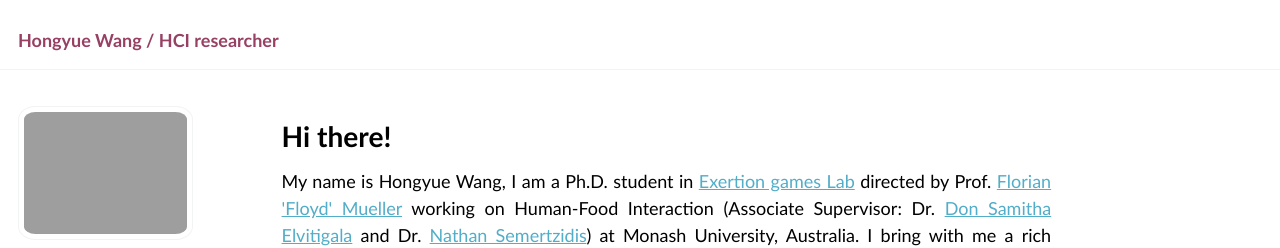
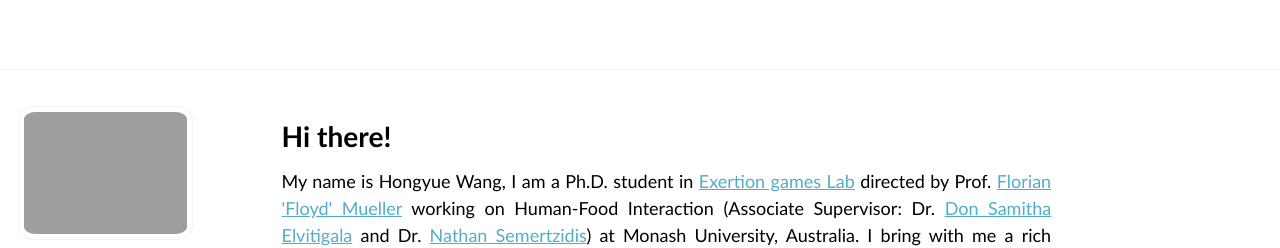
Before and after one commit to hongyue-howard-wang/hongyue-howard-wang.github.io, a Jekyll site: the page built from _pages/about.md, in a window 1280 px wide. Shown: the top 248 px of the page. Built offline with Jekyll 4.4.1, drawn with Linux system fonts in a browser that asks for light colours; nearby versions of some CDN libraries; some web fonts are replaced.

Commit message:
Update _config.yml

```diff
--- a/_config.yml
+++ b/_config.yml
@@ -8,7 +8,7 @@
 
 # Basic Site Settings
 locale                   : "en-US"
-title                    : "Hongyue Wang / HCI researcher"
+title                    : ""
 title_separator          : "-"
 name                     : &name "Hongyue Wang"
 description              : &description "personal description"
```
